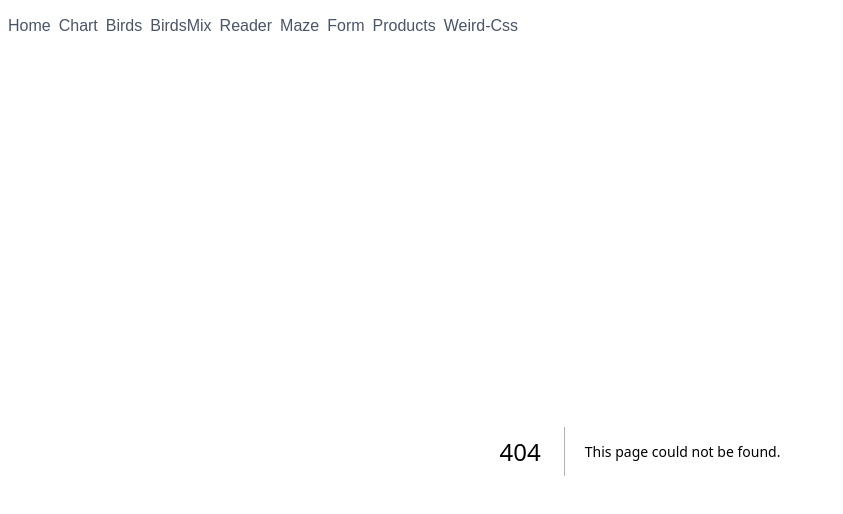
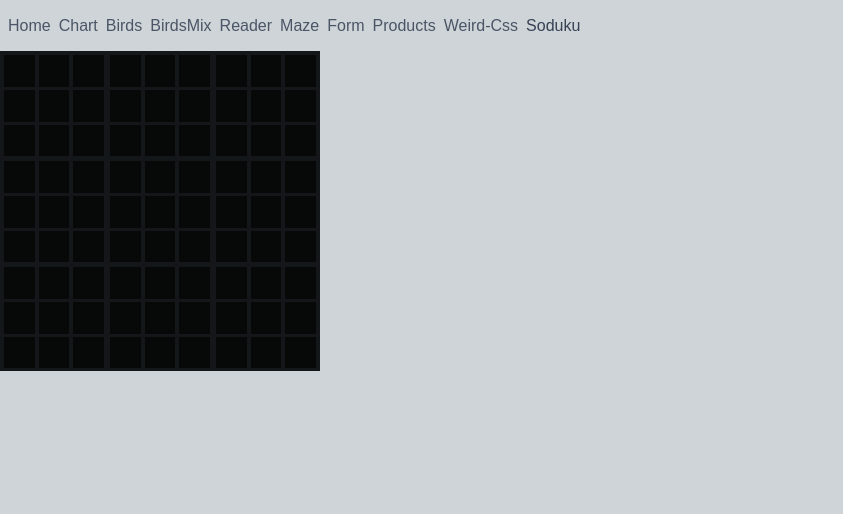
Before and after one commit to nemo-ahmed/play-around, a Next.js app: page /soduku in a window 1280 px wide. Before the commit this address had no page. Shown: the top 514 px of the page, without its empty margins (0-843 px from the left). Built offline with nearby package versions, Linux system fonts and the light colour scheme.

Commit message:
soduku init

```diff
--- /dev/null
+++ b/src/app/soduku/cell.tsx
@@ -0,0 +1,94 @@
+'use client'
+import React, {useId, useState} from 'react'
+
+const NumbersCell = ({id}: {id: string}) => {
+  const [selected, setSelected] = useState<number[]>([])
+  return (
+    <div className="grid grid-cols-3 grid-rows-3 gap-0.5 border-collapse border-[0.5px] border-eerie-black-300 dark:border-eerie-black-700">
+      {[1, 2, 3, 4, 5, 6, 7, 8, 9].map(n => (
+        <button
+          key={id + '_' + n}
+          className="size-full text-[6.5px] text-transparent hover:text-eerie-black-500 hover:dark:text-eerie-black-700 data-[selected='true']:text-eerie-black-400 data-[selected='true']:dark:text-eerie-black-600"
+          data-selected={selected.includes(n)}
+          onClick={() => {
+            console.log(n)
+            setSelected(prev =>
+              prev.includes(n) ? prev.filter(x => x !== n) : [...prev, n],
+            )
+          }}
+        >
+          {n}
+        </button>
+      ))}
+    </div>
+  )
+}
+
+const InputCell = ({id, value}: {id: string; value: string}) => {
+  return (
+    <input
+      type="text"
+      id={id}
+      min={1}
+      max={9}
+      value={value}
+      className="bg-transparent outline-none text-[34px] w-full h-full text-center text-eerie-black-500 dark:text-eerie-black-600"
+    />
+  )
+}
+
+function BabyCell() {
+  const [value, setValue] = useState<number>()
+  const id = useId()
+
+  return (
+    <div
+      onKeyDown={e => {
+        e.stopPropagation()
+        e.preventDefault()
+        const nKey = Number(e.key)
+        console.log(nKey, e.key)
+        if (nKey >= 1 && nKey <= 9) {
+          setValue(nKey)
+        } else if (e.key === 'Backspace' || e.key === 'Delete') {
+          setValue(undefined)
+        } else if (e.key === 'Escape') {
+          ;(e.target as HTMLInputElement).blur()
+        }
+      }}
+      className={
+        'border-collapse border-[0.5px] border-eerie-black-300 dark:border-eerie-black-700 bg-eerie-black-100 dark:bg-eerie-black-800'
+      }
+    >
+      {value ? (
+        <InputCell id={id} value={value.toString()} />
+      ) : (
+        <NumbersCell id={id} />
+      )}
+    </div>
+  )
+}
+
+function Cell() {
+  // ! 👻 Todo Shit 💩
+  // ? for a better UX
+  // ? Mount the number pad on cell focus
+  // ? unmount it on blur
+  // ? Input will be mounted while blurred
+
+  // ? Next Step
+  // ? Add highlighting logic [Better in context to freely play around in the cells without worrying about props drilling]
+  // ? maxed capacity number reach
+  // ? Number Pad
+  // ? Dynamic styling for 3x3 boxes 😈
+
+  return (
+    <div className="border-collapse border-[0.5px] border-eerie-black-300 dark:border-eerie-black-700 grid grid-cols-3 grid-rows-3">
+      {[1, 2, 3, 4, 5, 6, 7, 8, 9].map(n => (
+        <BabyCell key={`baby-cell-${n}`} />
+      ))}
+    </div>
+  )
+}
+
+export default Cell
--- /dev/null
+++ b/src/app/soduku/page.tsx
@@ -0,0 +1,15 @@
+import React from 'react'
+import Cell from './cell'
+
+function Page() {
+  const size = 320
+  return (
+    <section className="grid grid-cols-3 grid-rows-3 center size-80 border-collapse border-[0.5px] border-eerie-black-300 dark:border-eerie-black-700">
+      {[1, 2, 3, 4, 5, 6, 7, 8, 9].map(n => (
+        <Cell key={`daddy-cell-${n}`} />
+      ))}
+    </section>
+  )
+}
+
+export default Page
--- a/src/components/Nav.tsx
+++ b/src/components/Nav.tsx
@@ -32,6 +32,7 @@ function Nav() {
         <CustomLink isActive={path === '/form'}>form</CustomLink>
         <CustomLink isActive={path === '/products'}>products</CustomLink>
         <CustomLink isActive={path === '/weird-css'}>weird-css</CustomLink>
+        <CustomLink isActive={path === '/soduku'}>soduku</CustomLink>
       </div>
       <div>
         {options.length > 0 && (
```
